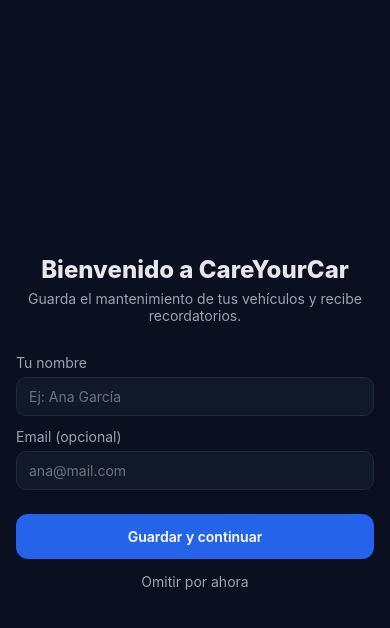
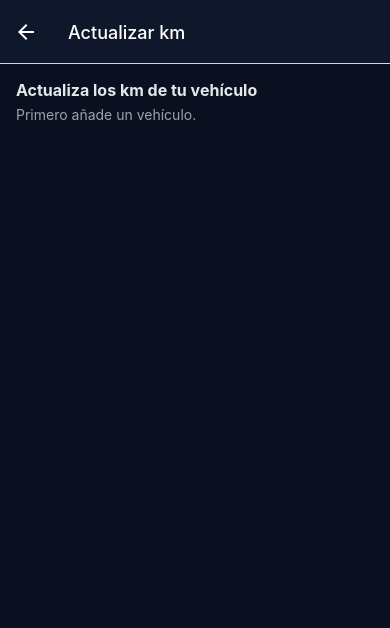
Before and after one commit to Charly2389/CareYourCarApp, a React Native app: screen /UpdateMileage in a window 390 px wide. Shown: the top 628 px of the page. Built offline with nearby package versions, Linux system fonts and the light colour scheme.

Commit message:
feat(km update): banner action opens UpdateMileage screen to pick vehicle and enter kms; save mileage and mark inbox as read; add route and wiring

```diff
--- a/App.tsx
+++ b/App.tsx
@@ -15,6 +15,7 @@
 import Banner from './src/components/Banner';
 import OptionsScreen from './src/screens/OptionsScreen';
 import { checkKmReminderOnAppOpen } from './src/services/reminders/kmUpdate';
+import UpdateMileageScreen from './src/screens/UpdateMileageScreen';
 
 export type RootStackParamList = {
   Onboarding: undefined;
@@ -24,6 +25,7 @@
   AddMaintenance: { vehicleId: string; presetType?: MaintenanceType; presetLabel?: string };
   MaintenancePlan: { vehicleId: string };
   Options: undefined;
+  UpdateMileage: { inboxId?: string } | undefined;
 };
 
 const Stack = createNativeStackNavigator<RootStackParamList>();
@@ -83,6 +85,7 @@
           <Stack.Screen name="AddMaintenance" component={AddEditMaintenanceScreen} options={{ title: 'Añadir Mantenimiento' }} />
           <Stack.Screen name="MaintenancePlan" component={MaintenancePlanScreen} options={{ title: 'Plan de mantenimiento' }} />
           <Stack.Screen name="Options" component={OptionsScreen} options={{ title: 'Opciones' }} />
+          <Stack.Screen name="UpdateMileage" component={UpdateMileageScreen} options={{ title: 'Actualizar km' }} />
         </Stack.Navigator>
       </NavigationContainer>
     </SafeAreaProvider>
--- a/src/components/Banner.tsx
+++ b/src/components/Banner.tsx
@@ -1,9 +1,13 @@
 import React, { useEffect, useState } from 'react';
 import { View, Text, StyleSheet, TouchableOpacity, Platform } from 'react-native';
 import { InboxItem, listUnread, markRead, subscribe } from '../services/inbox';
+import { useNavigation } from '@react-navigation/native';
+import type { NativeStackNavigationProp } from '@react-navigation/native-stack';
+import type { RootStackParamList } from '../../App';
 
 export default function Banner() {
   const [item, setItem] = useState<InboxItem | null>(null);
+  const navigation = useNavigation<NativeStackNavigationProp<RootStackParamList>>();
 
   useEffect(() => {
     let mounted = true;
@@ -31,9 +35,20 @@
           <Text style={styles.title}>{item.title}</Text>
           <Text style={styles.body}>{item.body}</Text>
         </View>
-        <TouchableOpacity onPress={() => markRead(item.id)}>
-          <Text style={styles.action}>Cerrar</Text>
-        </TouchableOpacity>
+        {item.title === 'Actualización de km' ? (
+          <>
+            <TouchableOpacity onPress={() => navigation.navigate('UpdateMileage', { inboxId: item.id })}>
+              <Text style={styles.action}>Actualizar</Text>
+            </TouchableOpacity>
+            <TouchableOpacity onPress={() => markRead(item.id)}>
+              <Text style={[styles.action, { marginLeft: 12 }]}>Cerrar</Text>
+            </TouchableOpacity>
+          </>
+        ) : (
+          <TouchableOpacity onPress={() => markRead(item.id)}>
+            <Text style={styles.action}>Cerrar</Text>
+          </TouchableOpacity>
+        )}
       </View>
     </View>
   );
--- /dev/null
+++ b/src/screens/UpdateMileageScreen.tsx
@@ -0,0 +1,93 @@
+import React, { useEffect, useState } from 'react';
+import { View, Text, StyleSheet, TouchableOpacity, TextInput, ActivityIndicator, Alert } from 'react-native';
+import type { NativeStackScreenProps } from '@react-navigation/native-stack';
+import type { RootStackParamList } from '../../App';
+import { Vehicle } from '../models';
+import { repo } from '../repository/Repo';
+import { markRead } from '../services/inbox';
+
+type Props = NativeStackScreenProps<RootStackParamList, 'UpdateMileage'>;
+
+export default function UpdateMileageScreen({ route, navigation }: Props) {
+  const inboxId = route.params?.inboxId;
+  const [vehicles, setVehicles] = useState<Vehicle[] | null>(null);
+  const [selectedId, setSelectedId] = useState<string | null>(null);
+  const [km, setKm] = useState('');
+  const [saving, setSaving] = useState(false);
+
+  useEffect(() => {
+    (async () => {
+      const list = await repo.listVehicles();
+      setVehicles(list);
+      if (list.length > 0) setSelectedId(list[0].id);
+    })();
+  }, []);
+
+  const onSave = async () => {
+    if (!selectedId) return;
+    const n = Number(km);
+    if (!n || isNaN(n) || n < 0) {
+      Alert.alert('Valor inválido', 'Introduce un número de kilómetros válido.');
+      return;
+    }
+    setSaving(true);
+    const v = await repo.getVehicle(selectedId);
+    if (!v) {
+      setSaving(false);
+      Alert.alert('Error', 'Vehículo no encontrado.');
+      return;
+    }
+    const updated: Vehicle = { ...v, mileage: n } as Vehicle;
+    await repo.upsertVehicle(updated);
+    if (inboxId) await markRead(inboxId);
+    setSaving(false);
+    navigation.goBack();
+  };
+
+  if (vehicles === null) {
+    return (
+      <View style={[styles.container, { alignItems: 'center', justifyContent: 'center' }]}>
+        <ActivityIndicator />
+      </View>
+    );
+  }
+
+  return (
+    <View style={styles.container}>
+      <Text style={styles.header}>Actualiza los km de tu vehículo</Text>
+      {vehicles.length === 0 ? (
+        <Text style={styles.sub}>Primero añade un vehículo.</Text>
+      ) : (
+        <>
+          <Text style={[styles.sub, { marginBottom: 8 }]}>Selecciona vehículo</Text>
+          <View style={styles.segment}>
+            {vehicles.map((v) => (
+              <TouchableOpacity key={v.id} style={[styles.segmentItem, selectedId === v.id && styles.segmentItemActive]} onPress={() => setSelectedId(v.id)}>
+                <Text style={[styles.segmentText, selectedId === v.id && styles.segmentTextActive]}>{v.make} {v.model}</Text>
+              </TouchableOpacity>
+            ))}
+          </View>
+          <Text style={[styles.sub, { marginTop: 16 }]}>Kilómetros actuales</Text>
+          <TextInput style={[styles.input, { marginTop: 6 }]} keyboardType="numeric" value={km} onChangeText={setKm} placeholder="85000" placeholderTextColor="#6B7280" />
+          <TouchableOpacity style={[styles.button, saving && { opacity: 0.6 }]} onPress={onSave} disabled={saving || !selectedId}>
+            <Text style={styles.buttonText}>{saving ? 'Guardando…' : 'Guardar'}</Text>
+          </TouchableOpacity>
+        </>
+      )}
+    </View>
+  );
+}
+
+const styles = StyleSheet.create({
+  container: { flex: 1, padding: 16 },
+  header: { color: '#E5E7EB', fontSize: 16, fontWeight: '700' },
+  sub: { color: '#9CA3AF', marginTop: 6 },
+  segment: { flexDirection: 'row', flexWrap: 'wrap', gap: 8, marginTop: 6 },
+  segmentItem: { paddingHorizontal: 10, paddingVertical: 8, backgroundColor: '#0B1020', borderRadius: 8, borderWidth: 1, borderColor: '#1F2937' },
+  segmentItemActive: { backgroundColor: '#1F2937', borderColor: '#2563EB' },
+  segmentText: { color: '#9CA3AF', fontSize: 12 },
+  segmentTextActive: { color: '#E5E7EB', fontWeight: '600' },
+  input: { backgroundColor: '#0B1020', borderRadius: 8, borderWidth: 1, borderColor: '#1F2937', paddingHorizontal: 10, paddingVertical: 8, color: '#E5E7EB' },
+  button: { backgroundColor: '#2563EB', padding: 12, borderRadius: 10, marginTop: 16, alignItems: 'center' },
+  buttonText: { color: '#fff', fontWeight: '600' },
+});
```
